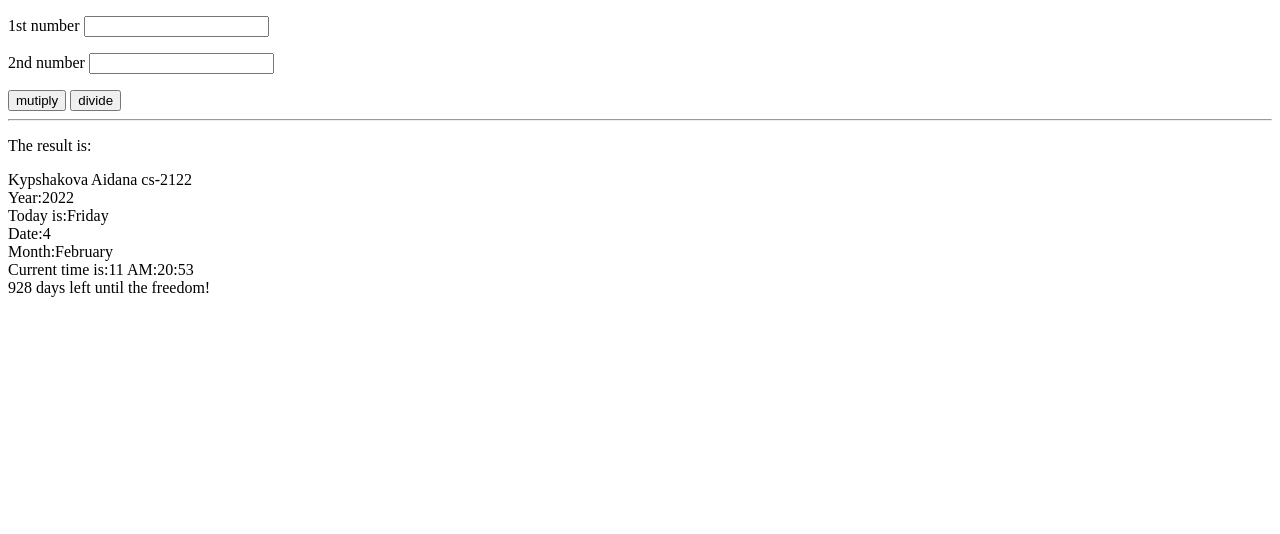
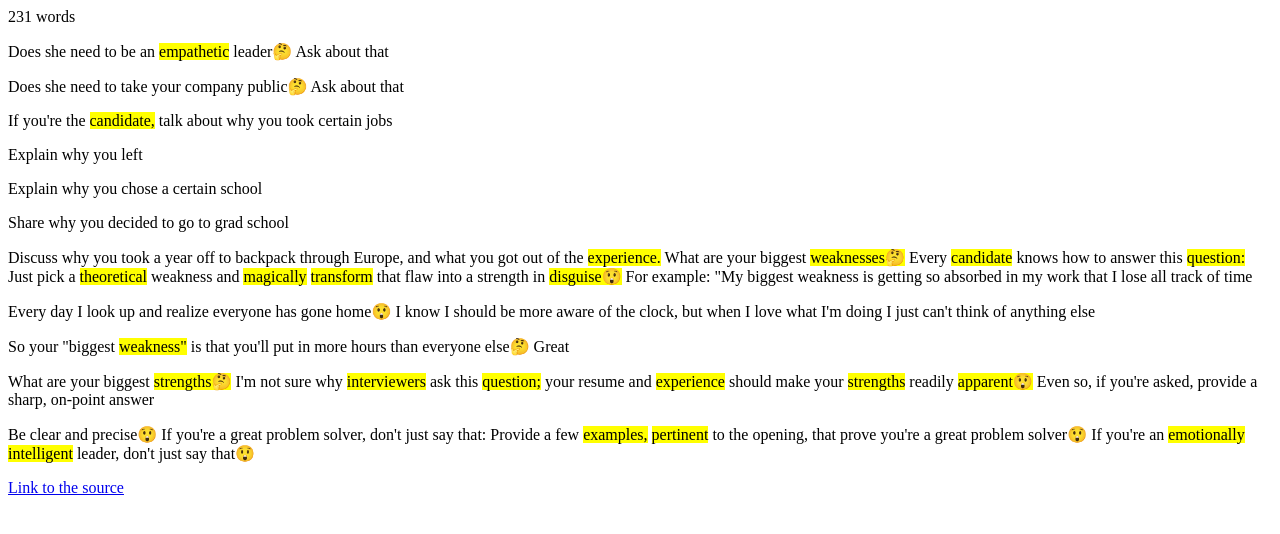
Before and after one commit to aidanaikk/Aidana-Kypshakova, a plain HTML site: page practice work/practice java script/index.html in a window 1280 px wide. Drawn offline with Linux system fonts and the light colour scheme.

Commit message:
Add files via upload

```diff
--- a/practice work/practice java script/index.html
+++ b/practice work/practice java script/index.html
@@ -5,16 +5,24 @@
     <title></title>
   </head>
   <body>
-
-
-
-  <p>1st number <input type="text" id="n1"></p>
-  <p>2nd number <input type="text" id="n2"></p>
-
-  <button onclick="multiplication()">mutiply</button>
-  <button onclick="division()">divide</button>
-  <hr>
-  <p>The result is: <span id="out"></span></p>
+    <p id="text">Does she need to be an empathetic leader? Ask about that. Does she need to
+take your company public? Ask about that. If you're the candidate, talk about why
+you took certain jobs. Explain why you left. Explain why you chose a certain
+school. Share why you decided to go to grad school. Discuss why you took a year
+off to backpack through Europe, and what you got out of the experience. What
+are your biggest weaknesses? Every candidate knows how to answer this
+question: Just pick a theoretical weakness and magically transform that flaw into
+a strength in disguise! For example: "My biggest weakness is getting so absorbed
+in my work that I lose all track of time. Every day I look up and realize everyone
+has gone home! I know I should be more aware of the clock, but when I love what
+I'm doing I just can't think of anything else." So your "biggest weakness" is that
+you'll put in more hours than everyone else? Great. What are your biggest
+strengths? I'm not sure why interviewers ask this question; your resume and
+experience should make your strengths readily apparent! Even so, if you're asked,
+provide a sharp, on-point answer. Be clear and precise! If you're a great problem
+solver, don't just say that: Provide a few examples, pertinent to the opening,
+that prove you're a great problem solver! If you're an emotionally intelligent
+leader, don't just say that!<p>
   <script src="index.js" charset="utf-8"></script>
   </body>
 </html>
--- a/practice work/practice java script/index.js
+++ b/practice work/practice java script/index.js
@@ -1,50 +1,31 @@
 //task 1
-document.write('Kypshakova Aidana cs-2122' +'<br/>');
+const text = document.querySelector('p');
+text.innerHTML=text.innerText
+.split(' ')
+.map(word => word.length > 8 ? `<span style = "background-color : yellow">${word}</span>` : word)
+.join(' ');
 
-//task 2
-var days = ["Sunday", "Monday", "Tuesday", "Wednesday", "Thursday", "Friday", "Saturday"];
-var months = ["January", "February", "March", "April", "May", "June",
-            "July", "August", "September", "October", "November", "December"];
-const now = new Date();
+//task2
+const link = document.createElement('a');
+link.href = 'https://www.inc.com/jeff-haden/this-new-linkedin-study-reveals-top-8-jobinterview-questions-and-how-great-job-candidates-answer-them.html'
+link.innerText = 'Link to the source';
+document.body.appendChild(link);
 
+//task3
+text.innerHTML =text.innerHTML
+.split(/\.[^.\|<]/)
+.join('</p><p>')+'</p>';
 
-document.write('Year:' + now.getFullYear() + '<br/>' +
-'Today is:' + days[now.getDay()] + '<br/>' +
-'Date:' + now.getDate() + '<br/>' +
-'Month:' + months[(now.getMonth())] + '<br/>' +
-'Current time is:' + now.toLocaleString('en-US' , { hour: 'numeric', hour12: true }) + ':' + now.getMinutes() + ':' + now.getSeconds());
-//task3
-document.write('<br/>')
-var grad=new Date(2024, 7, 20);
-var one_day=1000*60*60*24;
-document.write(Math.ceil((grad.getTime()-now.getTime())/(one_day))+
-" days left until the freedom!");
+//task4
+const wordCount = text.innerText. split(' ').length;
+const wordCountElem = document.createElement('div');
+wordCountElem.innerText = `${wordCount} words`;
+document. body. insertBefore(wordCountElem, text);
 
-//task 4
-let num1;
-let num2;
-
-
-let out = document.getElementById('out');
-
-
-
-
-function multiplication() {
- num1 = document.getElementById('n1').value;
- num1 = parseInt(num1)
- num2 = document.getElementById('n2').value;
- num2 = parseInt(num2)
-
- out.innerHTML = num1 * num2;
-}
-
-
-function division() {
- num1 = document.getElementById('n1').value;
- num1 = parseInt(num1)
- num2 = document.getElementById('n2').value;
- num2 = parseInt(num2)
-
- out.innerHTML = num1 / num2;
-}
+//task5
+Array.from(document.querySelectorAll('p'))
+.forEach(p => {
+  p.innerHTML = p.innerHTML
+  .replace(/\?/g, '🤔')
+  .replace(/\!/g, '😲');
+} )
```
